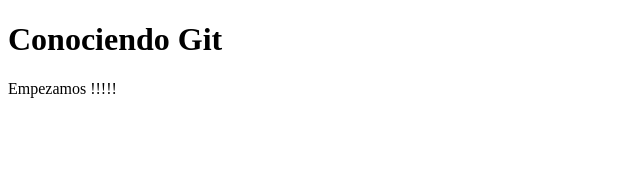
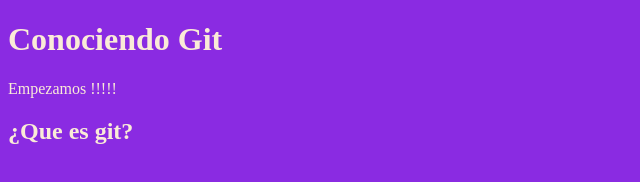
Before and after one commit to CYugueros/ProbandoDAW, a plain HTML site: page index.html in a window 1280 px wide. Shown: the whole page, without its empty margins (0-640 px from the left). Drawn offline with Linux system fonts and the light colour scheme.

Commit message:
añadido estilo y h2

```diff
--- /dev/null
+++ b/css/estilos.css
@@ -0,0 +1,4 @@
+body{
+    background: blueviolet;
+    color: antiquewhite;
+}
--- a/index.html
+++ b/index.html
@@ -4,9 +4,11 @@
     <meta charset="UTF-8">
     <meta name="viewport" content="width=device-width, initial-scale=1.0">
     <title>Trabajando git</title>
+    <link rel="stylesheet" href="css/estilos.css">
 </head>
 <body>
     <h1>Conociendo Git</h1>
     <p>Empezamos !!!!!</p>
+    <h2>¿Que es git?</h2>
 </body>
 </html>
```
Also changed, not shown: js/javascript.js (added).
